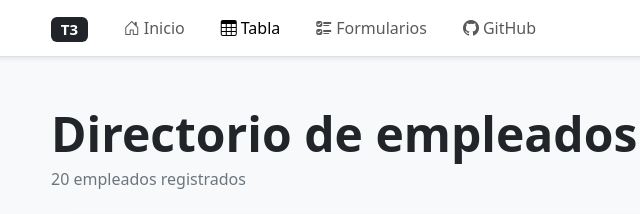
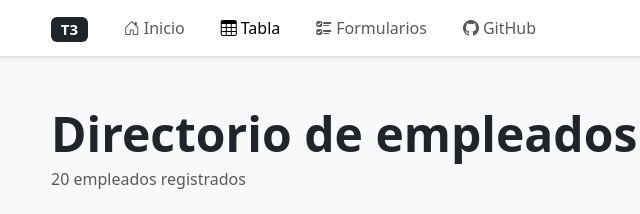
Before and after one commit to joanstvn/taller_3, a plain HTML site: page app/tables.html in a window 1280 px wide. Shown: the top 214 px of the page, 31-671 px from the left. Drawn offline with nearby package versions, Linux system fonts and the light colour scheme.

Commit message:
fix: improve text contrast ratio in tables page

```diff
--- a/app/tables.html
+++ b/app/tables.html
@@ -72,7 +72,7 @@
 <main id="main" tabindex="-1" class="container py-5">
   <div class="mb-4">
     <h1 class="display-5 fw-bold mb-0">Directorio de empleados</h1>
-    <p class="text-secondary mt-1 mb-0">20 empleados registrados</p>
+    <p class="text-body-secondary mt-1 mb-0" style="color:#595959!important">20 empleados registrados</p>
   </div>
   <div class="card border rounded-4 shadow-sm p-1">
     <div class="card-body p-0">
```
